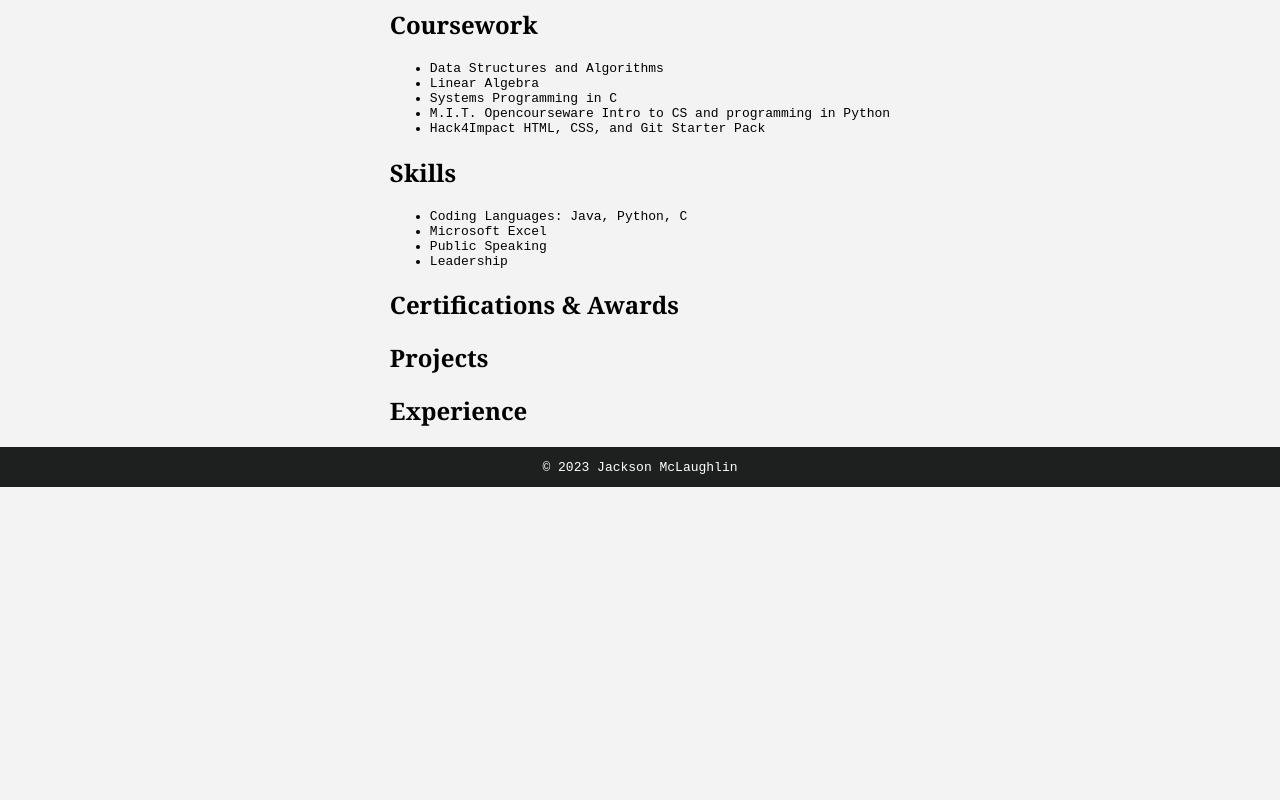
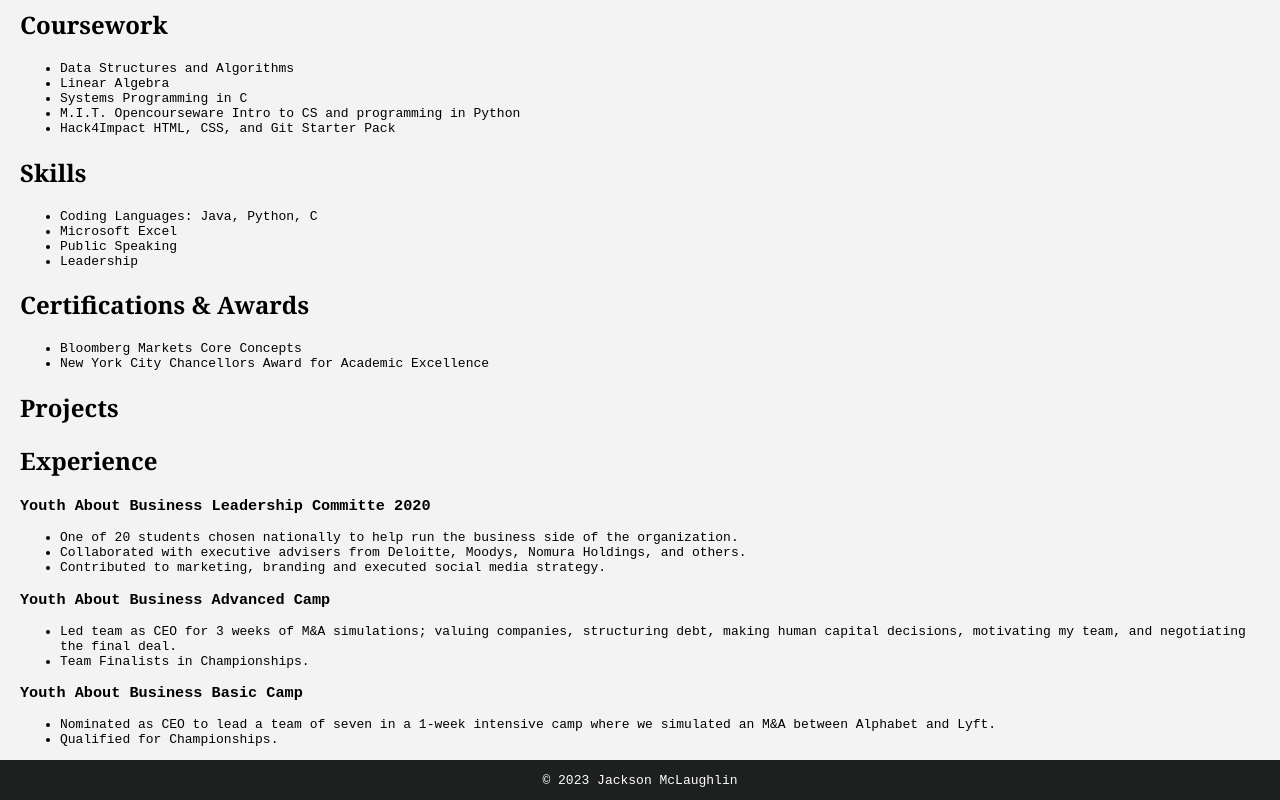
Before and after one commit to jacksonmcl/jacksonmcl.github.io, a plain HTML site: page resume.html in a window 1280 px wide. Shown: the part 322-1122 px from the top of the page. Before the commit the page ends 809 px from the top, so only its background shows below. Drawn offline with Linux system fonts and the light colour scheme.

Commit message:
feat: added experience

```diff
--- a/resume.html
+++ b/resume.html
@@ -52,6 +52,10 @@
         </section>
         <section class="section">
           <h2 class="section-title">Certifications & Awards</h2>
+            <ul class="certification-list">
+              <li>Bloomberg Markets Core Concepts</li>
+              <li>New York City Chancellors Award for Academic Excellence</li>
+            </ul>
         </section>
         <section class="section">
           <h2 class="section-title">Projects</h2>
@@ -64,8 +68,37 @@
         <section class="section">
           <h2 class="section-title">Experience</h2>
           <div class="entry">
-            <h3 class="entry-title"></h3>
-            <p class="entry-info"></p>
+            <h3 class="entry-title">Youth About Business Leadership Committe 2020</h3>
+            <p class="entry-info">
+              <ul class="entry-list">
+                <li>One of 20 students chosen nationally to help run the business side of the organization.</li>
+                <li>Collaborated with executive advisers from Deloitte, Moodys, Nomura Holdings, and others.</li>
+                <li>Contributed to marketing, branding and executed social media strategy.</li>
+              </ul>
+            </p>
+            <p class="entry-description"></p>
+          </div>
+
+          <div class="entry">
+            <h3 class="entry-title">Youth About Business Advanced Camp</h3>
+            <p class="entry-info">
+              <ul class="entry-list">
+                <li>Led team as CEO for 3 weeks of M&A simulations; valuing companies, structuring debt,
+                   making human capital decisions, motivating my team, and negotiating the final deal.</li>
+                <li>Team Finalists in Championships.</li>
+              </ul>
+            </p>
+            <p class="entry-description"></p>
+          </div>
+
+          <div class="entry">
+            <h3 class="entry-title">Youth About Business Basic Camp</h3>
+            <p class="entry-info">
+              <ul class="entry-list">
+                <li>Nominated as CEO to lead a team of seven in a 1-week intensive camp where we simulated an M&A between Alphabet and Lyft.</li>
+                <li>Qualified for Championships.</li>
+              </ul>
+            </p>
             <p class="entry-description"></p>
           </div>
         </section>
```
